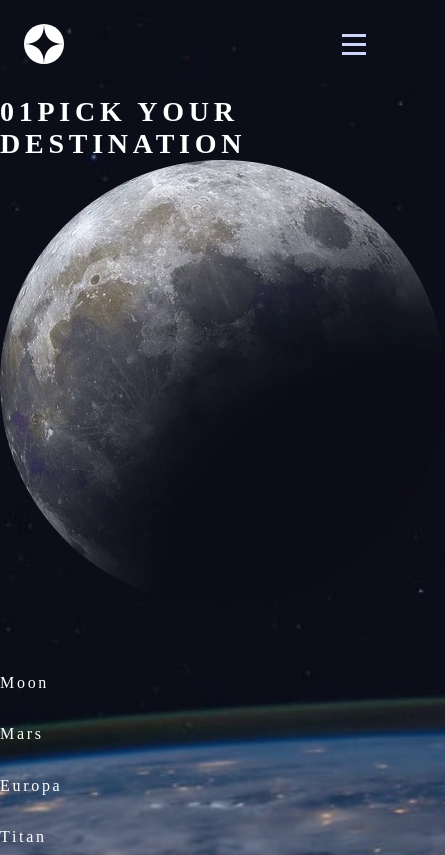
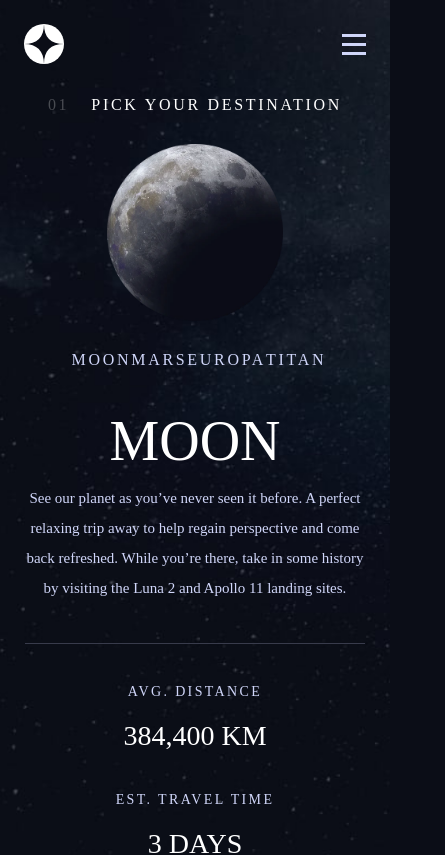
Before and after one commit to salvarez96/FEM-space-website, a React (Vite) app: page /destination in a window 390 px wide. Shown: the top 855 px of the page, 445 px wide, since content can reach past the window. Built offline with nearby package versions, Linux system fonts and the light colour scheme; a web font is replaced by a local one.

Commit message:
Add destination page mobile and tablet styles

```diff
--- a/src/styles/pages/destination.module.scss
+++ b/src/styles/pages/destination.module.scss
@@ -0,0 +1,142 @@
+body {
+  background-image: url('/destination/background-destination-mobile.jpg');
+}
+
+.destination-subheading {
+  font-size: 1rem;
+  font-weight: 100;
+  text-align: center;
+  letter-spacing: 2.7px;
+
+  span {
+    margin-right: 22px;
+    opacity: 0.25;
+  }
+}
+
+.destination-navigation {
+  width: calc((237.5 * 100%) / 375);
+  max-width: 285px;
+  text-align: center;
+  margin: 0 auto;
+  max-height: calc(28rem / 16);
+
+  ul {
+    display: flex;
+    flex-direction: row;
+    margin-top: 10px;
+
+    li {
+      text-transform: uppercase;
+      color: var(--secondary-clr);
+    }
+  }
+}
+
+.destination-main-container {
+  width: 87%;
+  margin-top: 30px;
+  margin: 30px auto 30px;
+}
+
+.destination-heading {
+  text-align: center;
+  font-size: calc(56rem / 16);
+  font-weight: 100;
+  text-transform: uppercase;
+  letter-spacing: 0px;
+  margin-bottom: 10px;
+}
+
+.destination-image {
+  display: block;
+  max-width: calc((170 * 100%) / 375);
+  min-height: 170px;
+  margin: 30px auto;
+}
+
+.main-content {
+  text-align: center;
+  line-height: 2;
+  margin: 0 auto 40px;
+}
+
+.decorator {
+  height: 1px;
+  margin: 0 auto;
+  background-color: #383b4b;
+}
+
+.additional-facts-container {
+  display: flex;
+  flex-direction: column;
+  margin-top: 40px;
+
+  .additional-facts {
+    display: flex;
+    margin-bottom: 40px;
+    flex-direction: column;
+    justify-content: center;
+    align-items: center;
+
+    .additional-facts-title {
+      margin-bottom: 20px;
+      text-transform: uppercase;
+      font-size: var(--sub-heading-two);
+      font-family: var(--font-text);
+      letter-spacing: 2.36px;
+      color: var(--secondary-clr);
+    }
+
+    .additional-facts-fact {
+      text-transform: uppercase;
+      font-size: var(--sub-heading-one);
+      font-family: var(--font-headings);
+      color: white;
+    }
+  }
+}
+
+// tablet dimensions
+@media (min-width: 768px) {
+  body {
+    background-image: url('/destination/background-destination-tablet.jpg');
+  }
+
+  .destination-subheading {
+    margin-top: 50px;
+    margin-left: 34px;
+    text-align: start;
+    font-size: calc(20rem / 16);
+  }
+
+  .destination-image {
+    width: 300px;
+    min-height: 300px;
+    margin: 60px auto;
+  }
+
+  .destination-heading {
+    font-size: calc(80rem / 16);
+  }
+
+  .destination-main-container {
+    width: calc((573 * 100%) / 768);
+  }
+
+  .main-content {
+    font-size: 1rem;
+  }
+
+  .additional-facts-container {
+    flex-direction: row;
+    justify-content: space-evenly;
+  }
+}
+
+// desktop dimensions
+@media (min-width: 1440px) {
+  body {
+    background-image: url('/destination/background-destination-desktop.jpg');
+  }
+}
```
